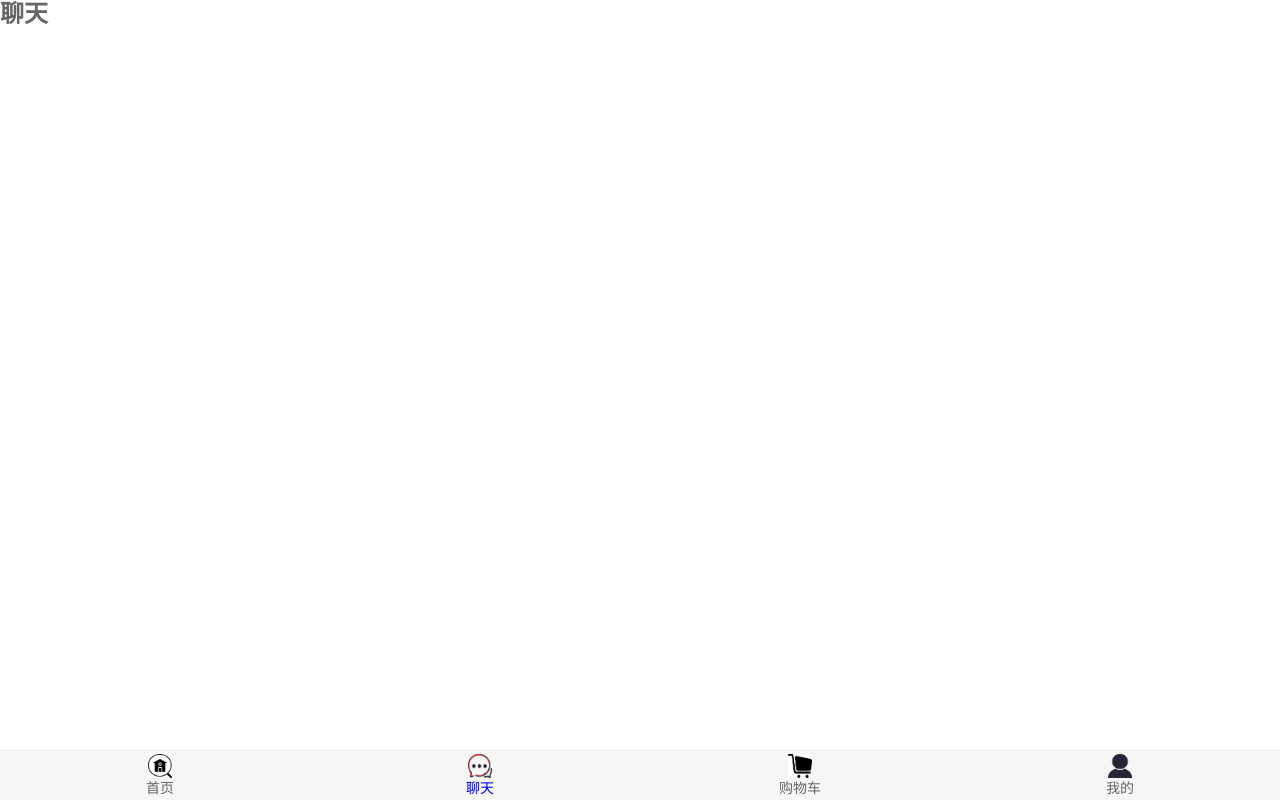
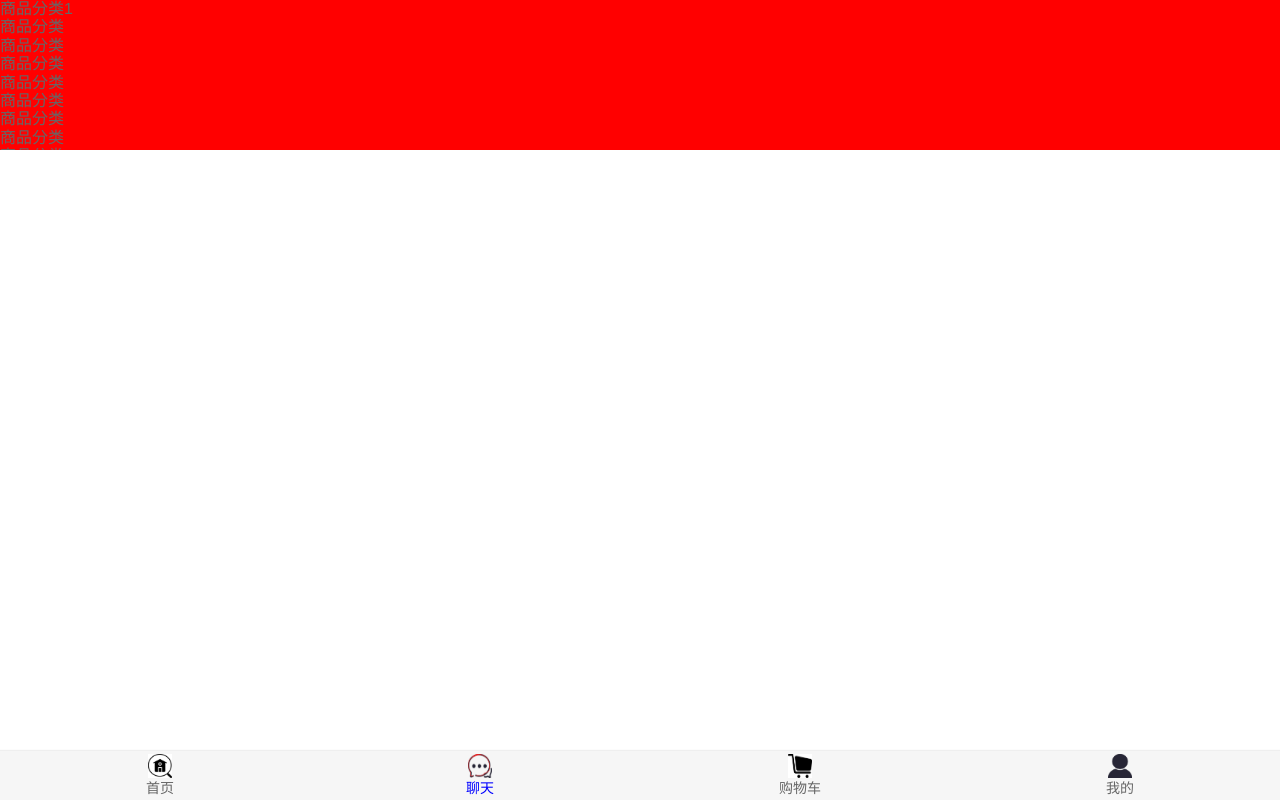
Before and after one commit to tingtingtang-11/supermall, a Vue app: page /chart in a window 1280 px wide. Built offline with nearby package versions, Linux system fonts and the light colour scheme.

Commit message:
使用scroll控制滚动

```diff
--- a/package.json
+++ b/package.json
@@ -8,6 +8,7 @@
   },
   "dependencies": {
     "axios": "^0.19.1",
+    "better-scroll": "^1.15.2",
     "core-js": "^3.4.4",
     "vue": "^2.6.10",
     "vue-router": "^3.1.3"
--- a/src/App.vue
+++ b/src/App.vue
@@ -1,7 +1,7 @@
 <template>
   <div id="app">
     <router-view></router-view>
-    <MainTabBar></MainTabBar>
+    <MainTabBar class="main-tab-bar"></MainTabBar>
   </div>
 </template>
 
@@ -18,5 +18,9 @@
 
 <style>
   @import "assets/css/base.css";
+  .main-tab-bar{
+    position: absolute;
+    z-index: 9;
+  }
 
 </style>
--- /dev/null
+++ b/src/components/common/scroll/Scroll.vue
@@ -0,0 +1,34 @@
+<template>
+  <div class="wrapper" ref="wrapper">
+    <div class="content">
+      <slot></slot>
+    </div>
+  </div>
+</template>
+
+<script>
+  import BScroll from 'better-scroll'
+
+  export default {
+    name: "scroll",
+    data() {
+      return {
+        scroll: null
+      }
+    },
+    mounted() {
+      // 通过document.querySelector('.wrapper')获取元素的方式不是很好
+      // 可能有其他标签的class也是wrapper
+      // 可以通过ref使用
+      // ref如果是绑定在组件中的，那么通过this.$refs.refname 获取到的是一个组件对象
+      // ref如果是绑定在元素中的，那么通过this.$refs.refname 获取到的是一个元素对象
+      this.scroll = new BScroll(this.$refs.wrapper, {
+
+      })
+    }
+  }
+</script>
+
+<style scoped>
+
+</style>
--- a/src/components/content/mainTabbar/MainTabBar.vue
+++ b/src/components/content/mainTabbar/MainTabBar.vue
@@ -1,5 +1,5 @@
 <template>
-  <tab-bar>
+  <tab-bar class="tabbar">
     <tab-bar-item path="/home" activeColor="blue">
       <img slot="item-icon" src="~assets/img/tabbar/home.jpg" alt="">
       <img slot="item-icon-active" src="~assets/img/tabbar/home-active.jpg" alt="">
--- a/src/views/chart/Chart.vue
+++ b/src/views/chart/Chart.vue
@@ -1,15 +1,140 @@
 <template>
-  <div>
-    <h2>聊天</h2>
+  <div class="wrapper">
+    <ul class="content">
+      <li>商品分类1</li>
+      <li>商品分类</li>
+      <li>商品分类</li>
+      <li>商品分类</li>
+      <li>商品分类</li>
+      <li>商品分类</li>
+      <li>商品分类</li>
+      <li>商品分类</li>
+      <li>商品分类</li>
+      <li>商品分类10</li>
+      <li>商品分类</li>
+      <li>商品分类</li>
+      <li>商品分类</li>
+      <li>商品分类</li>
+      <li>商品分类</li>
+      <li>商品分类</li>
+      <li>商品分类17</li>
+      <li>商品分类</li>
+      <li>商品分类</li>
+      <li>商品分类20</li>
+      <li>商品分类</li>
+      <li>商品分类</li>
+      <li>商品分类</li>
+      <li>商品分类</li>
+      <li>商品分类25</li>
+      <li>商品分类</li>
+      <li>商品分类</li>
+      <li>商品分类</li>
+      <li>商品分类</li>
+      <li>商品分类30</li>
+      <li>商品分类</li>
+      <li>商品分类</li>
+      <li>商品分类</li>
+      <li>商品分类</li>
+      <li>商品分类35</li>
+      <li>商品分类</li>
+      <li>商品分类</li>
+      <li>商品分类</li>
+      <li>商品分类</li>
+      <li>商品分类</li>
+      <li>商品分类</li>
+      <li>商品分类42</li>
+      <li>商品分类</li>
+      <li>商品分类</li>
+      <li>商品分类45</li>
+      <li>商品分类</li>
+      <li>商品分类</li>
+      <li>商品分类</li>
+      <li>商品分类</li>
+      <li>商品分类50</li>
+      <li>商品分类</li>
+      <li>商品分类</li>
+      <li>商品分类</li>
+      <li>商品分类</li>
+      <li>商品分类</li>
+      <li>商品分类</li>
+      <li>商品分类</li>
+      <li>商品分类</li>
+      <li>商品分类</li>
+      <li>商品分类60</li>
+      <li>商品分类</li>
+      <li>商品分类</li>
+      <li>商品分类</li>
+      <li>商品分类</li>
+      <li>商品分类</li>
+      <li>商品分类</li>
+      <li>商品分类67</li>
+      <li>商品分类68</li>
+      <li>商品分类69</li>
+      <li>商品分类70</li>
+      <li>商品分类</li>
+      <li>商品分类72</li>
+    </ul>
   </div>
 </template>
 
 <script>
+  import BScroll from 'better-scroll'
+
   export default {
-    name: "Chart"
+    name: "Chart",
+    data() {
+      return {
+        scroll: null
+      }
+    },
+    // 组件被创建之后调用 但是还没有挂载 所以不行
+    created() {
+      // this.scroll = new BScroll('.wrapper',{
+      //
+      // })
+    },
+    mounted() {
+      // 最外层里面只能包一层元素（元素里面可以有很多东西）
+      this.scroll = new BScroll(document.querySelector('.wrapper'),{
+        probeType: 3,
+        pullUpLoad: true,
+      })
+
+      // 上拉加载更多，用 pullUpload:true
+      // 用 pullingUp监听
+      this.scroll.on('pullingUp', () => {
+        console.log("上拉加载更多");
+        // 拉到内容最后一条 就进行加载
+        // 可以发送网络请求 请求第二页数据
+        // 但是 只能上拉加载一次
+
+        // 发送网络请求，请求更多页的数据
+        // 等网络请求完成，并且将新的数据展示出来后
+        this.scroll.finishPullUp()
+        // 这样才可以进行下一次的上拉加载更多
+      })
+
+      // 默认情况下 BScroll是不可以实时监听滚动位置，想要监听，需要在上面传参 probeType
+      // 0,1都表示不侦测实时的位置 2：在手指滚动的过程中侦测，手指离开后的惯性滚动过程中不侦测
+      // 3：只是是滚动，都侦测
+      // 实时监听滚动到什么位置
+      this.scroll.on('scroll', (position) => {
+
+      })
+    }
   }
 </script>
 
 <style scoped>
+  .wrapper {
+    /* 在高度150的框内 上下滚动*/
+    /* 这种滚动在移动端不顺滑 会卡顿*/
+    height: 150px;
+    background-color: red;
+
+    overflow: hidden;
+    /*overflow-y: scroll;*/
+
+  }
 
 </style>
--- a/src/views/home/Home.vue
+++ b/src/views/home/Home.vue
@@ -1,8 +1,8 @@
 <template>
   <div id="home">
-    <nav-bar class="home-nav">
-        <div slot="center">购物街</div>
-    </nav-bar>
+    <nav-bar class="home-nav"><div slot="center">购物街</div></nav-bar>
+
+    <scroll class="content">
         <home-swiper :banners="banners"></home-swiper>
         <recommend-view :recommends="recommends"></recommend-view>
         <feature-view></feature-view>
@@ -10,7 +10,7 @@
                      :titles="['流行','新款','精选']"
                      @tabClick="tabClick"></tab-control>
         <GoodsLIst :goods="showGoods"></GoodsLIst>
-
+    </scroll>
   </div>
 </template>
 
@@ -20,10 +20,13 @@
   import FeatureView from "./childComps/FeatureView";
 
   import NavBar from "components/common/navbar/NavBar";
+  import Scroll from "components/common/scroll/Scroll";
   import TabControl from "components/content/tabControl/TabControl";
   import GoodsLIst from "components/content/goods/GoodsLIst";
 
   import {getHomeMultiData, getHomeGoods} from "network/home";
+
+  import BScroll from 'better-scroll'
 
   export default {
     name: "Home",
@@ -32,6 +35,7 @@
       RecommendView,
       FeatureView,
       NavBar,
+      Scroll,
       TabControl,
       GoodsLIst,
     },
@@ -92,7 +96,7 @@
       getHomeMultiData(){
         // getHomeMultiData()表示调用方法
         getHomeMultiData().then(res =>{
-          // console.log(res);
+          console.log(res);
           // this.result = res;
           // res和result指向同一个对象 即使res被回收 result也有值
           this.banners = res.data.banner.list;
@@ -112,11 +116,16 @@
 </script>
 
 <style scoped>
-  #home{
-    padding-top: 44px;
+  #home {
+    /*padding-top: 44px;*/
+    /*不会被页面中的其他内容撑高*/
+    height: 100vh;
+
+    /*scroll用的*/
+    position: relative;
   }
 
-  .home-nav{
+  .home-nav {
     background-color: var(--color-tint);
     color: #ffffff;
 
@@ -129,7 +138,7 @@
     z-index: 9;
   }
 
-  .tab-control{
+  .tab-control {
   /*  吸顶功能*/
     position: sticky;
     top: 44px;
@@ -137,4 +146,20 @@
     z-index: 9;
   }
 
+  /*.content {*/
+  /*  height: calc(100% - 93px);*/
+  /*  overflow: hidden;*/
+  /*  margin-top: 44px;*/
+  /*}*/
+
+  .content {
+    overflow: hidden;
+
+    position: absolute;
+    top: 44px;
+    bottom: 49px;
+    left: 0;
+    right: 0;
+  }
+
 </style>
```
Also changed, not shown: 1 other file (tests, documents, lock files or other folders). Lines whose indentation alone changed are shown as unchanged.
